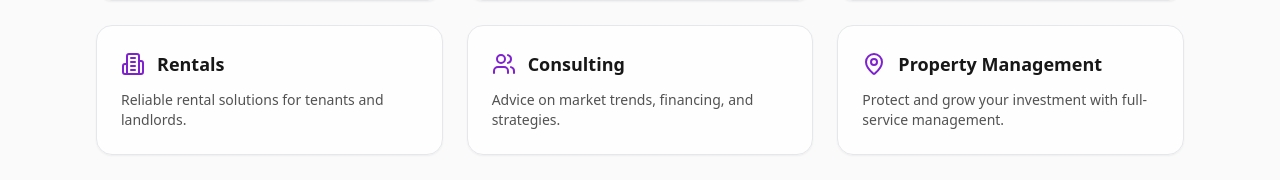
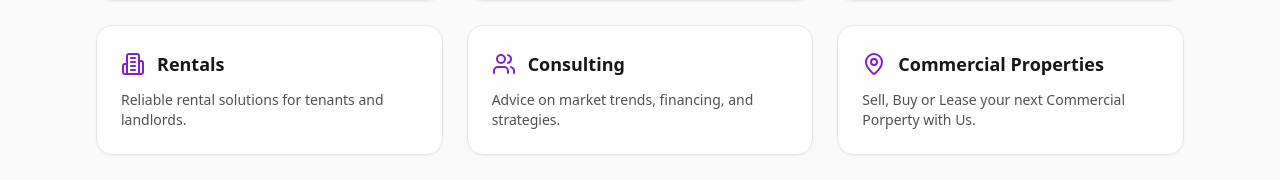
Before and after one commit to Miamibroker/myarearealtorfl, a Next.js app: page / in a window 1280 px wide. Both pictures are taken after a click on the button "Services". Shown: the part 386-566 px from the top of the page. Built offline with nearby package versions, Linux system fonts and the light colour scheme.

Commit message:
Update page.tsx

```diff
--- a/app/page.tsx
+++ b/app/page.tsx
@@ -217,7 +217,7 @@ const Services = () => (
         { title: "Investment Properties", desc: "Identify and acquire profitable opportunities.", icon: Shield },
         { title: "Rentals", desc: "Reliable rental solutions for tenants and landlords.", icon: Building2 },
         { title: "Consulting", desc: "Advice on market trends, financing, and strategies.", icon: Users },
-        { title: "Property Management", desc: "Protect and grow your investment with full-service management.", icon: MapPin },
+        { title: "Commercial Properties", desc: "Sell, Buy or Lease your next Commercial Porperty with Us.", icon: MapPin },
       ].map((s) => (
         <div key={s.title} className="rounded-2xl border bg-white/90 p-6 shadow-sm hover:shadow-lg transition-shadow">
           <div className="flex items-center gap-3 mb-3">
```
